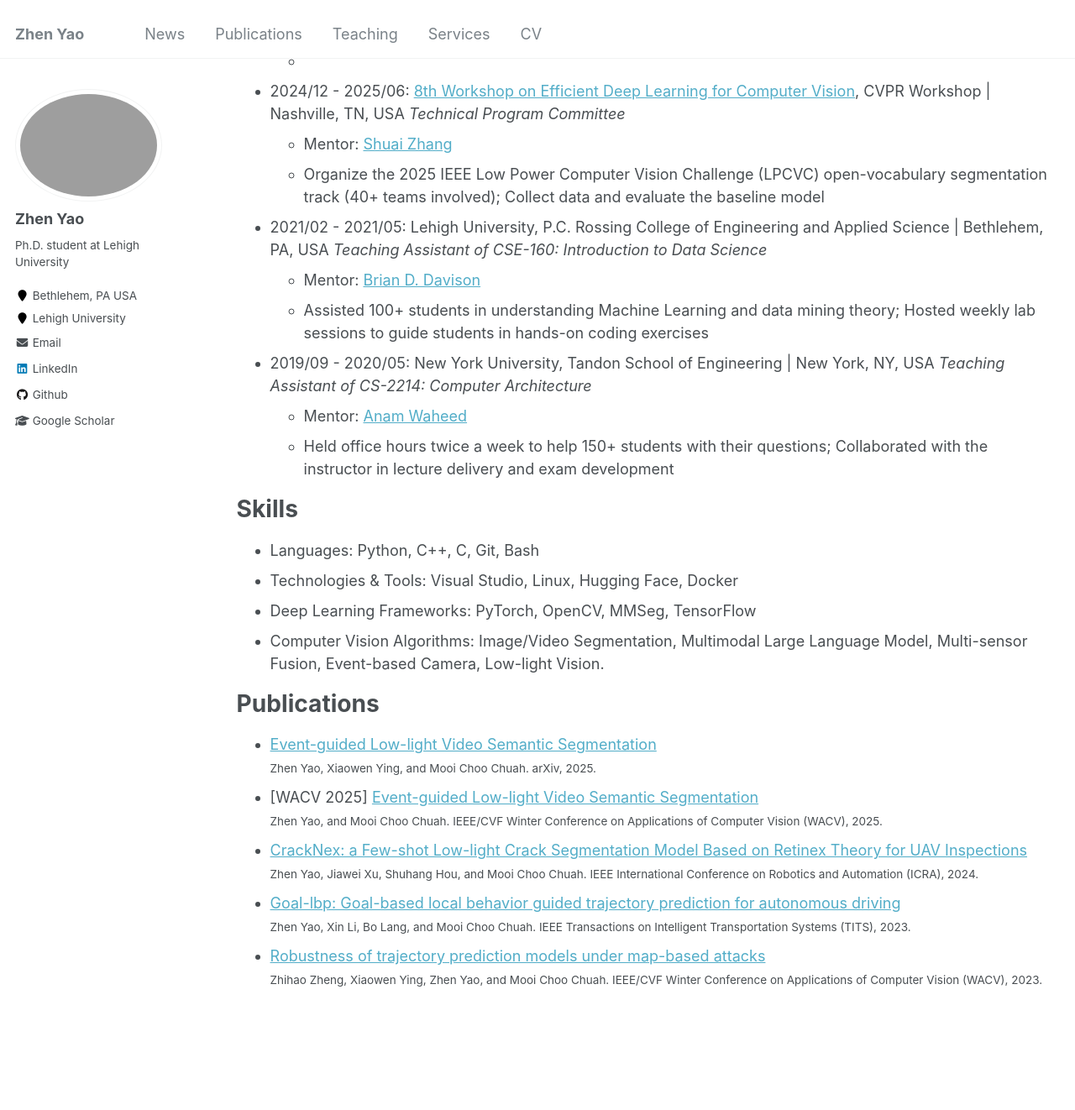
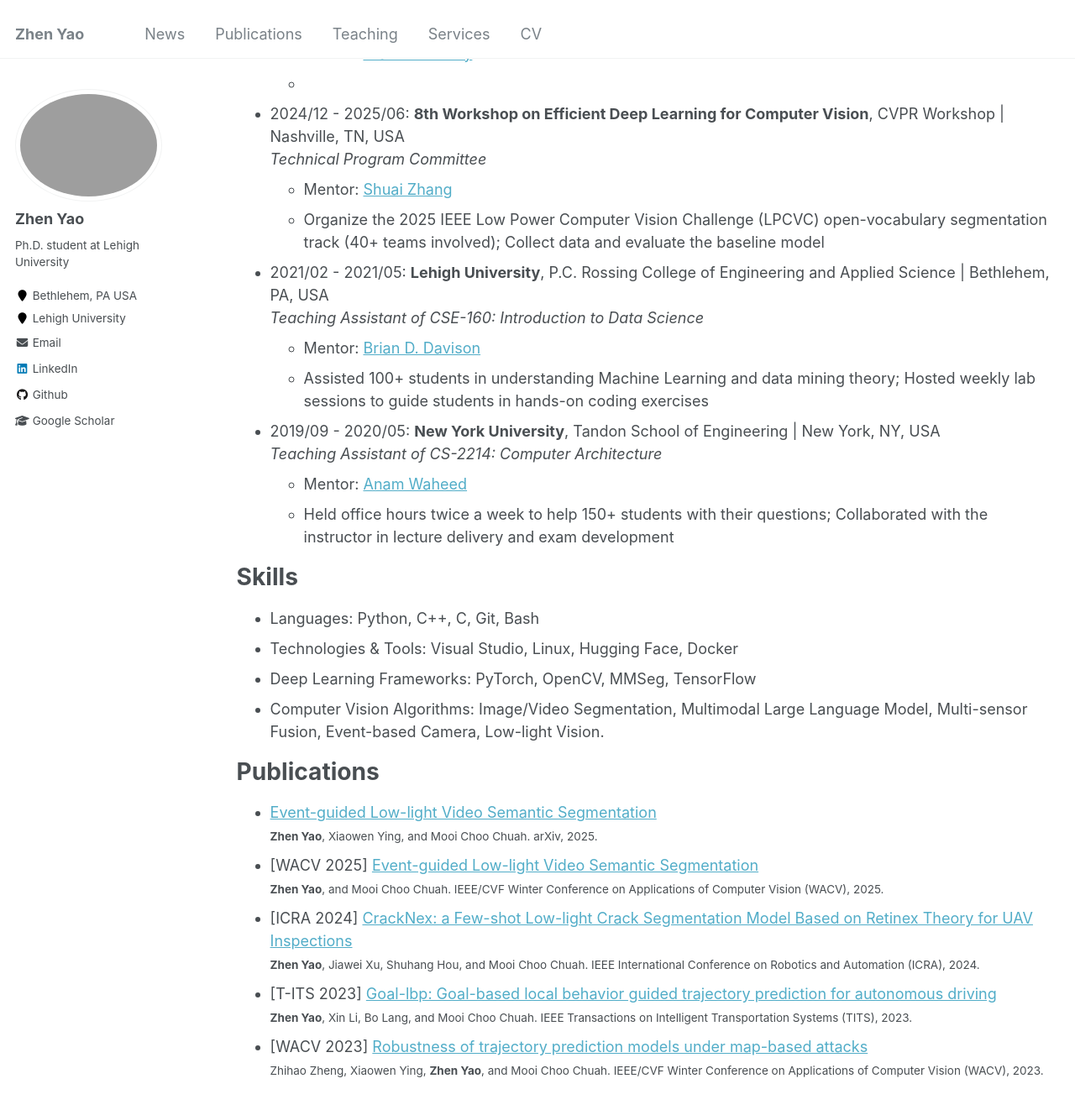
Before and after one commit to zyaocoder/zyaocoder.github.io, a Jekyll site: the page built from _pages/cv.md, in a window 1280 px wide and 1400 px high, scrolled down 544 px. Shown: the top 1322 px of the window at 84% size. Built offline with Jekyll 4.4.1, drawn with Linux system fonts in a browser that asks for light colours; some of the changed text lies outside the part shown.

Commit message:
Update cv.md

```diff
--- a/_pages/cv.md
+++ b/_pages/cv.md
@@ -17,27 +17,27 @@ Education
 
 Work experience
 ======
-* 2021/02 - Present: Lehigh University, WiNS Lab | Bethlehem, PA, USA
+* 2021/02 - Present: **Lehigh University**, WiNS Lab | Bethlehem, PA, USA \\
   *Research Assistant*
   * Supervisor: [Mooi Choo Chuah](https://www.cse.lehigh.edu/~chuah/)
   * Conduct research and propose cutting-edge algorithms; Design experiments and perform qualitative and quantitative evaluations
 
-* 2025/05 - 2025/08: Johnson & Johnson, Computer Vision Team | Cambridge, MA, USA
+* 2025/05 - 2025/08: **Johnson & Johnson**, Computer Vision Team | Cambridge, MA, USA \\
   *Computer Vision Intern*
   * Mentor: [Brandon Ginley](https://scholar.google.com/citations?user=UDz46zwAAAAJ&hl=en)
   *
 
-* 2024/12 - 2025/06: [8th Workshop on Efficient Deep Learning for Computer Vision](https://lpcv.ai/), CVPR Workshop | Nashville, TN, USA
+* 2024/12 - 2025/06: **8th Workshop on Efficient Deep Learning for Computer Vision**, CVPR Workshop | Nashville, TN, USA \\
   *Technical Program Committee*
   * Mentor: [Shuai Zhang](https://zsivine.github.io/)
   * Organize the 2025 IEEE Low Power Computer Vision Challenge (LPCVC) open-vocabulary segmentation track (40+ teams involved); Collect data and evaluate the baseline model
 
-* 2021/02 - 2021/05: Lehigh University, P.C. Rossing College of Engineering and Applied Science | Bethlehem, PA, USA
+* 2021/02 - 2021/05: **Lehigh University**, P.C. Rossing College of Engineering and Applied Science | Bethlehem, PA, USA \\
   *Teaching Assistant of CSE-160: Introduction to Data Science*
   * Mentor: [Brian D. Davison](https://www.cse.lehigh.edu/~brian/)
   * Assisted 100+ students in understanding Machine Learning and data mining theory; Hosted weekly lab sessions to guide students in hands-on coding exercises
 
-* 2019/09 - 2020/05: New York University, Tandon School of Engineering | New York, NY, USA
+* 2019/09 - 2020/05: **New York University**, Tandon School of Engineering | New York, NY, USA \\
   *Teaching Assistant of CS-2214: Computer Architecture*
   * Mentor: [Anam Waheed](https://www.linkedin.com/in/anam-waheed/)
   * Held office hours twice a week to help 150+ students with their questions; Collaborated with the instructor in lecture delivery and exam development
@@ -52,12 +52,12 @@ Skills
 Publications
 ======
 * [Event-guided Low-light Video Semantic Segmentation](https://www.arxiv.org/abs/2505.01548) \\
-<small>Zhen Yao, Xiaowen Ying, and Mooi Choo Chuah. arXiv, 2025.</small>
+<small>**Zhen Yao**, Xiaowen Ying, and Mooi Choo Chuah. arXiv, 2025.</small>
 * [WACV 2025] [Event-guided Low-light Video Semantic Segmentation](https://openaccess.thecvf.com/content/WACV2025/html/Yao_Event-Guided_Low-Light_Video_Semantic_Segmentation_WACV_2025_paper.html) \\
-<small>Zhen Yao, and Mooi Choo Chuah. IEEE/CVF Winter Conference on Applications of Computer Vision (WACV), 2025.</small>
-* [CrackNex: a Few-shot Low-light Crack Segmentation Model Based on Retinex Theory for UAV Inspections](https://ieeexplore.ieee.org/document/10611660) \\
-<small>Zhen Yao, Jiawei Xu, Shuhang Hou, and Mooi Choo Chuah. IEEE International Conference on Robotics and Automation (ICRA), 2024.</small>
-* [Goal-lbp: Goal-based local behavior guided trajectory prediction for autonomous driving](https://ieeexplore.ieee.org/abstract/document/10367760) \\
-<small>Zhen Yao, Xin Li, Bo Lang, and Mooi Choo Chuah. IEEE Transactions on Intelligent Transportation Systems (TITS), 2023.</small>
-* [Robustness of trajectory prediction models under map-based attacks](https://openaccess.thecvf.com/content/WACV2023/html/Zheng_Robustness_of_Trajectory_Prediction_Models_Under_Map-Based_Attacks_WACV_2023_paper.html) \\
-<small>Zhihao Zheng, Xiaowen Ying, Zhen Yao, and Mooi Choo Chuah. IEEE/CVF Winter Conference on Applications of Computer Vision (WACV), 2023.</small>
+<small>**Zhen Yao**, and Mooi Choo Chuah. IEEE/CVF Winter Conference on Applications of Computer Vision (WACV), 2025.</small>
+* [ICRA 2024] [CrackNex: a Few-shot Low-light Crack Segmentation Model Based on Retinex Theory for UAV Inspections](https://ieeexplore.ieee.org/document/10611660) \\
+<small>**Zhen Yao**, Jiawei Xu, Shuhang Hou, and Mooi Choo Chuah. IEEE International Conference on Robotics and Automation (ICRA), 2024.</small>
+* [T-ITS 2023] [Goal-lbp: Goal-based local behavior guided trajectory prediction for autonomous driving](https://ieeexplore.ieee.org/abstract/document/10367760) \\
+<small>**Zhen Yao**, Xin Li, Bo Lang, and Mooi Choo Chuah. IEEE Transactions on Intelligent Transportation Systems (TITS), 2023.</small>
+* [WACV 2023] [Robustness of trajectory prediction models under map-based attacks](https://openaccess.thecvf.com/content/WACV2023/html/Zheng_Robustness_of_Trajectory_Prediction_Models_Under_Map-Based_Attacks_WACV_2023_paper.html) \\
+<small>Zhihao Zheng, Xiaowen Ying, **Zhen Yao**, and Mooi Choo Chuah. IEEE/CVF Winter Conference on Applications of Computer Vision (WACV), 2023.</small>
```
